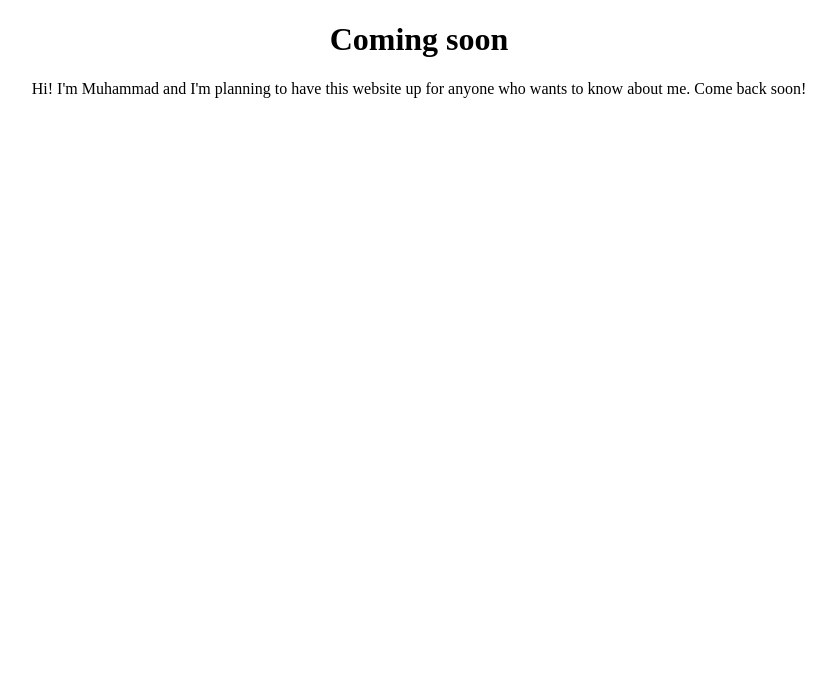
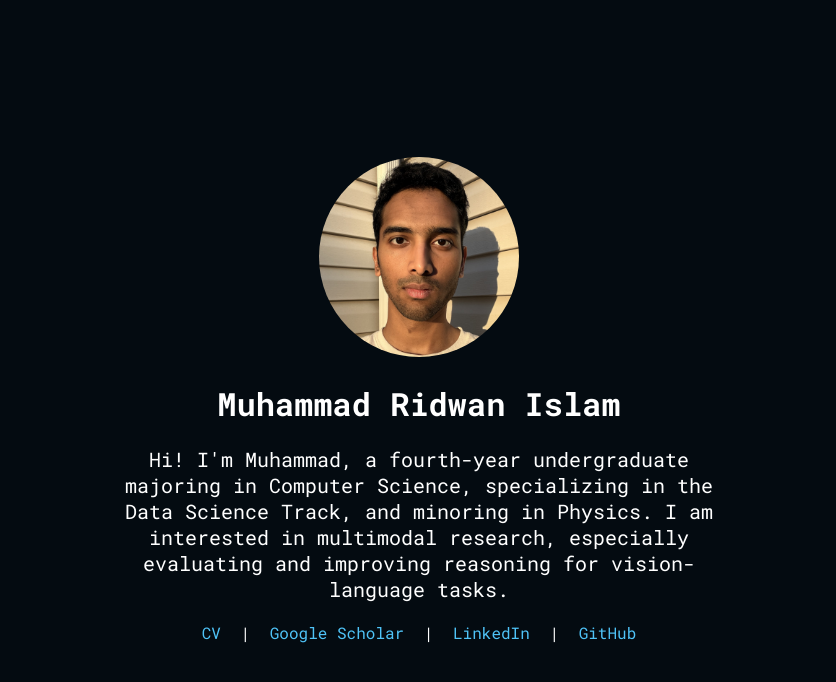
Before and after one commit to 1404mri/1404mri.github.io, a plain HTML site: page index.html in a window 1280 px wide. Shown: the whole page, without its empty margins (221-1057 px from the left). Drawn offline with Linux system fonts and the light colour scheme.

Commit message:
Website v1 done!

```diff
--- /dev/null
+++ b/css/index.css
@@ -0,0 +1,41 @@
+body{
+	background-color: #040B11;
+	text-align: center;
+	font-family: "Roboto Mono", sans-serif;
+	color: #fff;
+	justify-content: center;
+    	align-items: center;
+    	height: 100vh;
+    	display: flex;
+}
+
+#intro{
+	margin: auto;
+	width: 50%;
+}
+
+#bio{
+	font-size:20px;
+}
+
+#avatar{
+	width:200px;
+	height:200px;
+	object-fit: cover;
+	border-radius:50%;
+}
+
+#links {
+	margin-top: 20px;
+}
+
+#links a {
+	color: #4fc3f7;
+	text-decoration: none;
+	margin: 0 10px;
+	font-size: 16px;
+}
+
+#links a:hover {
+	text-decoration: underline;
+}
--- a/index.html
+++ b/index.html
@@ -1,9 +1,25 @@
 <!DOCTYPE html>
 <head>
-	<title> work in progress.. </title>
+	<title>Muhammad Ridwan Islam</title>
+	<link rel="preconnect" href="https://fonts.googleapis.com">
+	<link rel="preconnect" href="https://fonts.gstatic.com" crossorigin>
+	<link href="https://fonts.googleapis.com/css2?family=Inter:ital,opsz,wght@0,14..32,100..900;1,14..32,100..900&family=Roboto+Mono:ital,wght@0,100..700;1,100..700&family=Roboto:ital,wght@0,100..900;1,100..900&display=swap" rel="stylesheet">
+	<link href="css/index.css" rel="stylesheet">
 </head>
-<body style = "text-align: center" >
-	 <h1 >Coming soon</h1>
-	 <p>Hi! I'm Muhammad and I'm planning to have this website up for anyone who wants to know about me. Come back soon!  </p>
+<body>
+	<div id = "intro">
+			<image alt="Profile Picture" src="images/in_the_sun.jpeg" width="400px" id = "avatar"/>
+	<h1 >Muhammad Ridwan Islam</h1>
+	<p id="bio">Hi! I'm Muhammad, a fourth-year undergraduate majoring in Computer Science, specializing in the Data Science Track, and minoring in Physics. I am interested in multimodal research, especially evaluating and improving reasoning for vision-language tasks.</p>
+
+	<div id="links">
+		<p>
+			<a href="docs/Islam, Muhammad CV.pdf" target="_blank">CV</a> |
+			<a href="https://scholar.google.com/citations?user=ONXqtKkAAAAJ&hl=en" target="_blank">Google Scholar</a> |
+			<a href="https://www.linkedin.com/in/muhammad-islam-57b194144/" target="_blank">LinkedIn</a> |
+			<a href="https://github.com/1404mri/" target="_blank">GitHub</a>
+		</p>
+	</div>
+	</div>
 </body>
 </html>
```
Also changed, not shown: images/APC_0022.jpg (added), images/APC_0025.jpg (added), images/APC_0030.jpg (added), images/APC_0040.jpg (added), images/blue_shirt.jpg (added), images/in_the_sun.jpeg (added), 3 other files.
